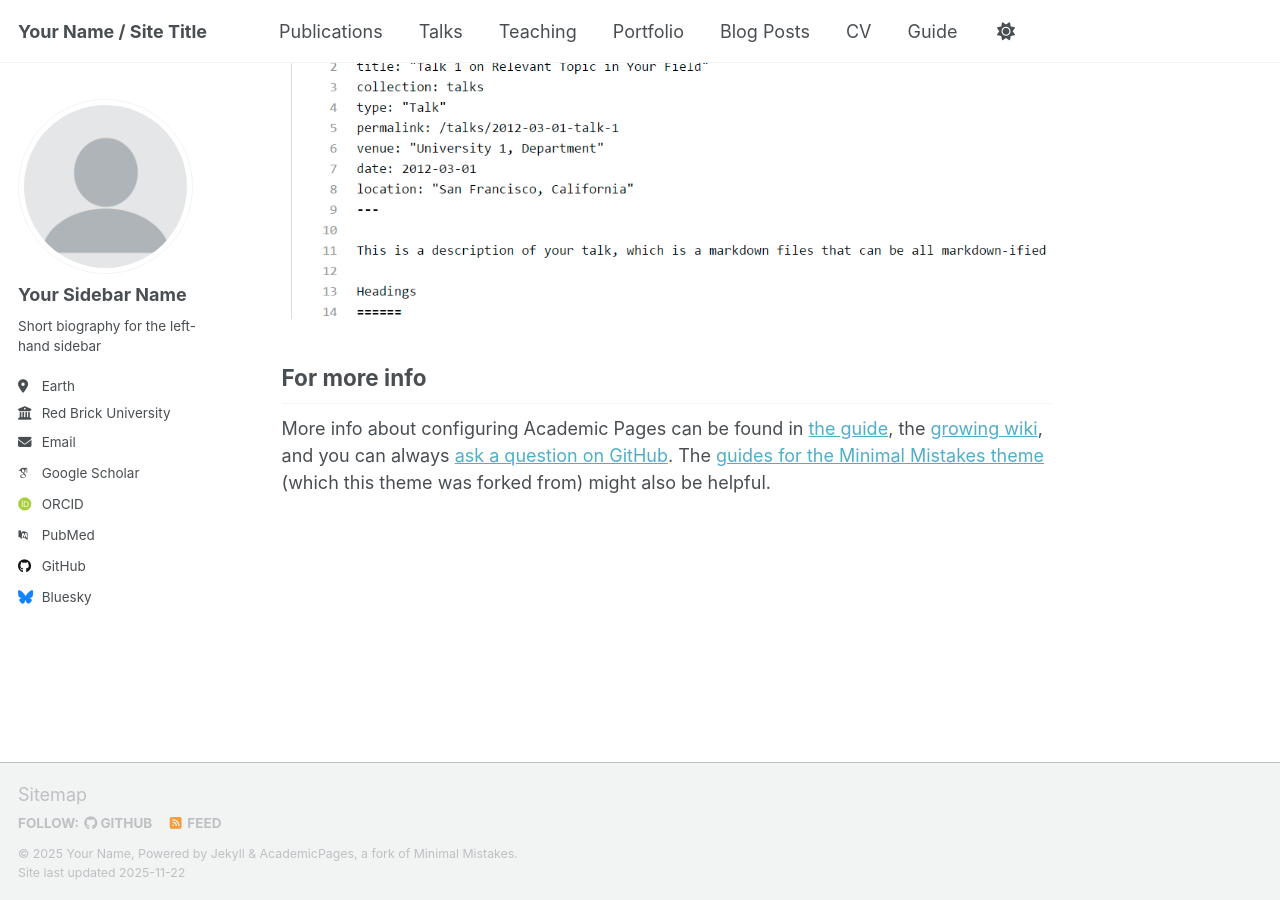
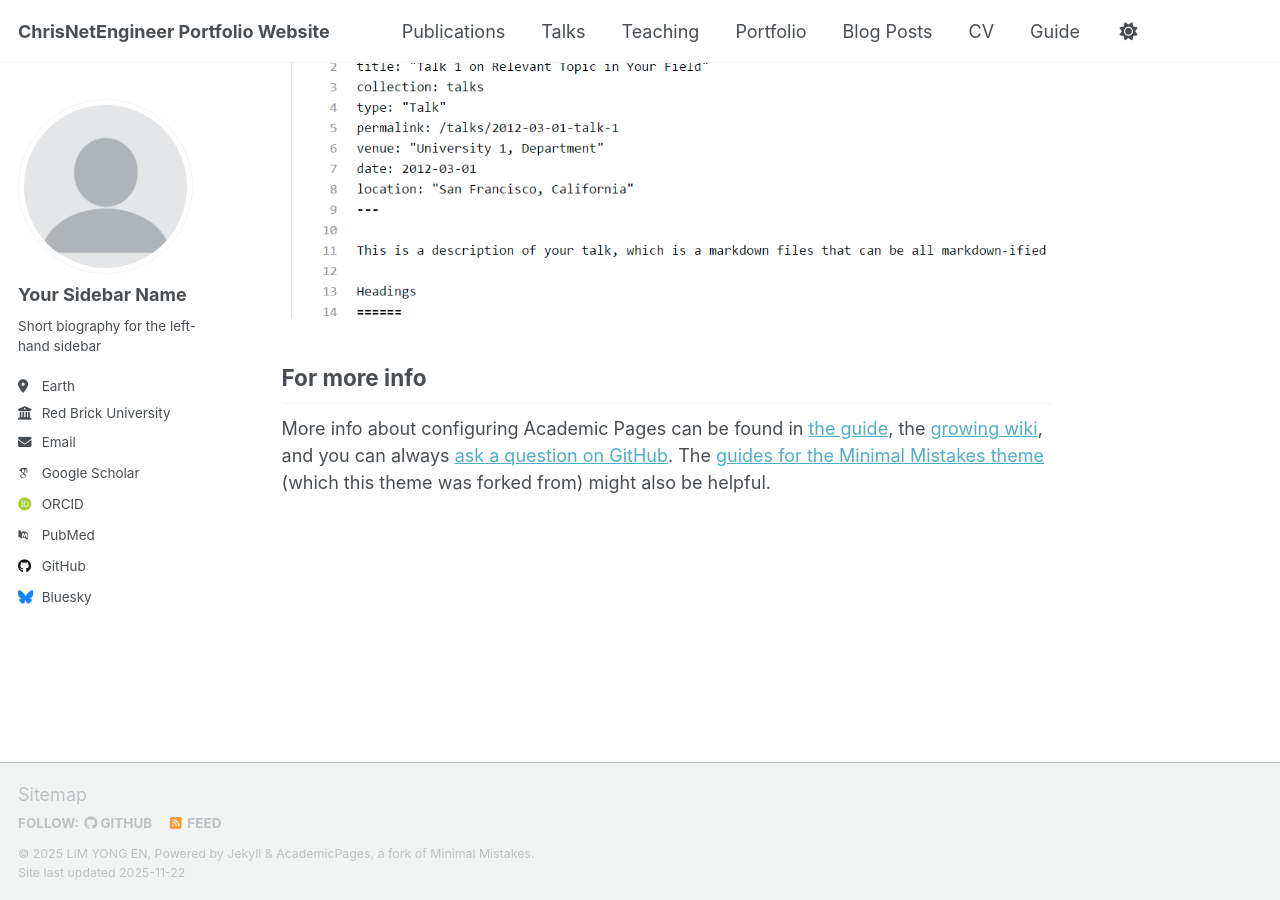
Before and after one commit to ChrisNetEngineer/chrisnetengineer.github.io, a Jekyll site: the page built from _pages/about.md, in a window 1280 px wide and 900 px high, scrolled down 2880 px. Built offline with Jekyll 4.4.1, drawn with Linux system fonts in a browser that asks for light colours; some web fonts are replaced; a script that is not in the unit is left out.

Commit message:
Update site title and author name in config

```diff
--- a/_config.yml
+++ b/_config.yml
@@ -9,9 +9,9 @@
 # Basic Site Settings
 locale                   : "en-US"
 site_theme               : "default" # Currently available options are "default", "air"
-title                    : "Your Name / Site Title"
+title                    : "ChrisNetEngineer Portfolio Website"
 title_separator          : "-"
-name                     : &name "Your Name"
+name                     : &name "LIM YONG EN"
 description              : &description "Your Name's academic portfolio"   # Update this with a general description of your site, this is the default if not overridden by a page
 url                      : https://academicpages.github.io # The base hostname & protocol for your site e.g. "https://[your GitHub username].github.io",
                                                            # or if you already have some other page hosted on Github then use "https://[your GitHub username].github.io/[Your Repo Name]"
```
